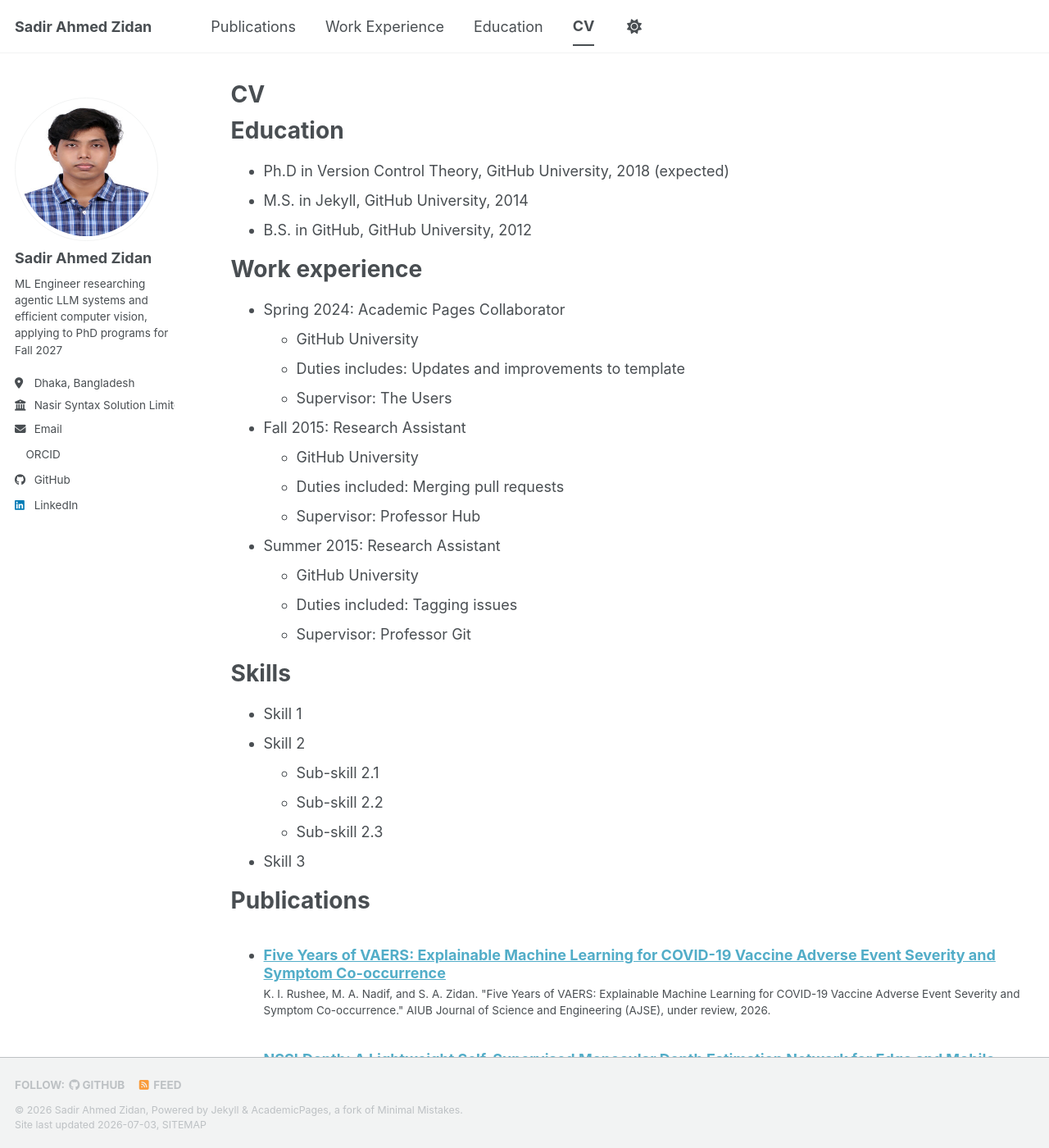
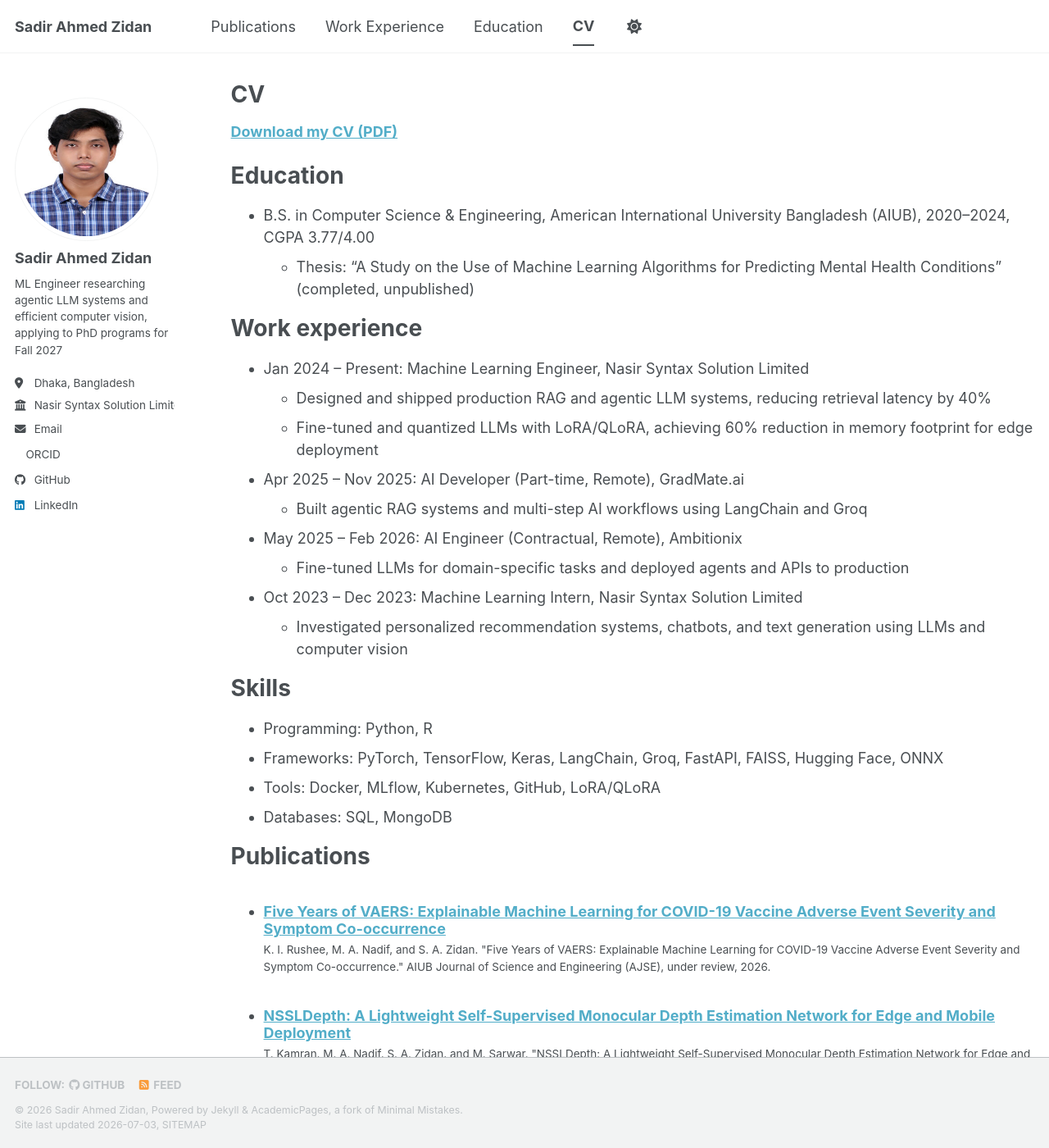
Before and after one commit to Zidan010/zidan010.github.io, a Jekyll site: the page built from _pages/cv.md, in a window 1280 px wide and 1400 px high. Shown: the whole window at 82% size. Built offline with Jekyll 4.4.1, drawn with Linux system fonts in a browser that asks for light colours; a style sheet for code colours, icons or effects is not loaded; some of the changed text lies outside the part shown.

Commit message:
Revise CV with recent education and job details
Updated CV with new education, work experience, skills, and publications.

```diff
--- a/_pages/cv.md
+++ b/_pages/cv.md
@@ -9,37 +9,31 @@ redirect_from:
 
 {% include base_path %}
 
+[**Download my CV (PDF)**](/files/CV_Zidan.pdf)
+
 Education
 ======
-* Ph.D in Version Control Theory, GitHub University, 2018 (expected)
-* M.S. in Jekyll, GitHub University, 2014
-* B.S. in GitHub, GitHub University, 2012
+* B.S. in Computer Science & Engineering, American International University Bangladesh (AIUB), 2020–2024, CGPA 3.77/4.00
+  * Thesis: "A Study on the Use of Machine Learning Algorithms for Predicting Mental Health Conditions" (completed, unpublished)
 
 Work experience
 ======
-* Spring 2024: Academic Pages Collaborator
-  * GitHub University
-  * Duties includes: Updates and improvements to template
-  * Supervisor: The Users
-
-* Fall 2015: Research Assistant
-  * GitHub University
-  * Duties included: Merging pull requests
-  * Supervisor: Professor Hub
-
-* Summer 2015: Research Assistant
-  * GitHub University
-  * Duties included: Tagging issues
-  * Supervisor: Professor Git
+* Jan 2024 – Present: Machine Learning Engineer, Nasir Syntax Solution Limited
+  * Designed and shipped production RAG and agentic LLM systems, reducing retrieval latency by 40%
+  * Fine-tuned and quantized LLMs with LoRA/QLoRA, achieving 60% reduction in memory footprint for edge deployment
+* Apr 2025 – Nov 2025: AI Developer (Part-time, Remote), GradMate.ai
+  * Built agentic RAG systems and multi-step AI workflows using LangChain and Groq
+* May 2025 – Feb 2026: AI Engineer (Contractual, Remote), Ambitionix
+  * Fine-tuned LLMs for domain-specific tasks and deployed agents and APIs to production
+* Oct 2023 – Dec 2023: Machine Learning Intern, Nasir Syntax Solution Limited
+  * Investigated personalized recommendation systems, chatbots, and text generation using LLMs and computer vision
 
 Skills
 ======
-* Skill 1
-* Skill 2
-  * Sub-skill 2.1
-  * Sub-skill 2.2
-  * Sub-skill 2.3
-* Skill 3
+* Programming: Python, R
+* Frameworks: PyTorch, TensorFlow, Keras, LangChain, Groq, FastAPI, FAISS, Hugging Face, ONNX
+* Tools: Docker, MLflow, Kubernetes, GitHub, LoRA/QLoRA
+* Databases: SQL, MongoDB
 
 Publications
 ======
@@ -47,18 +41,6 @@ Publications
     {% include archive-single-cv.html %}
   {% endfor %}</ul>
 
-Talks
-======
-  <ul>{% for post in site.talks reversed %}
-    {% include archive-single-talk-cv.html  %}
-  {% endfor %}</ul>
-
-Teaching
-======
-  <ul>{% for post in site.teaching reversed %}
-    {% include archive-single-cv.html %}
-  {% endfor %}</ul>
-
 Service and leadership
 ======
-* Currently signed in to 43 different slack teams
+* Research collaboration with AIUB faculty on COVID-19 vaccine adverse event modeling (VAERS paper, under review)
```
